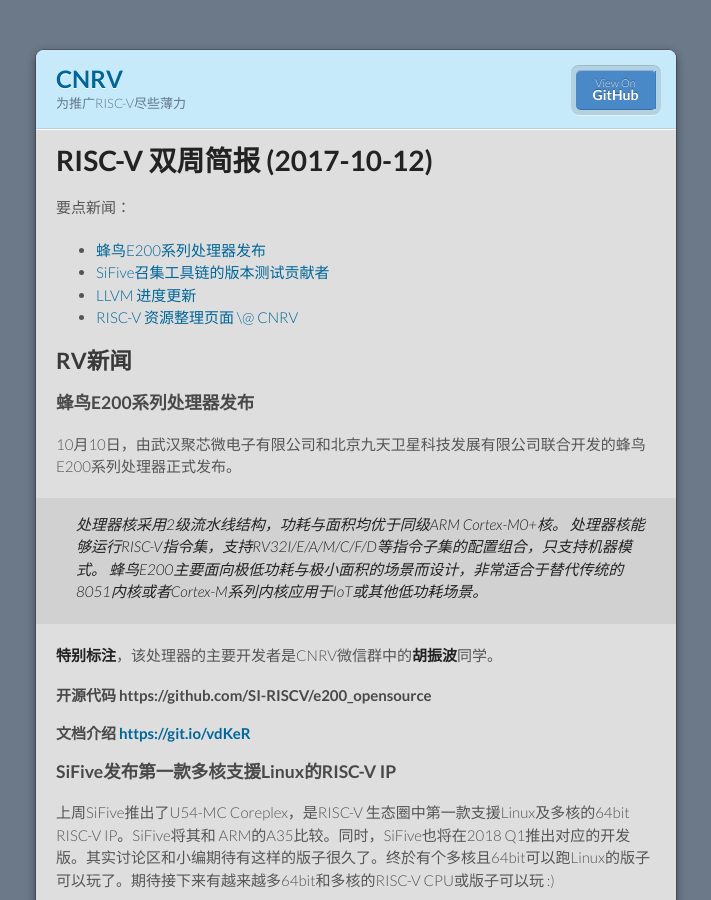
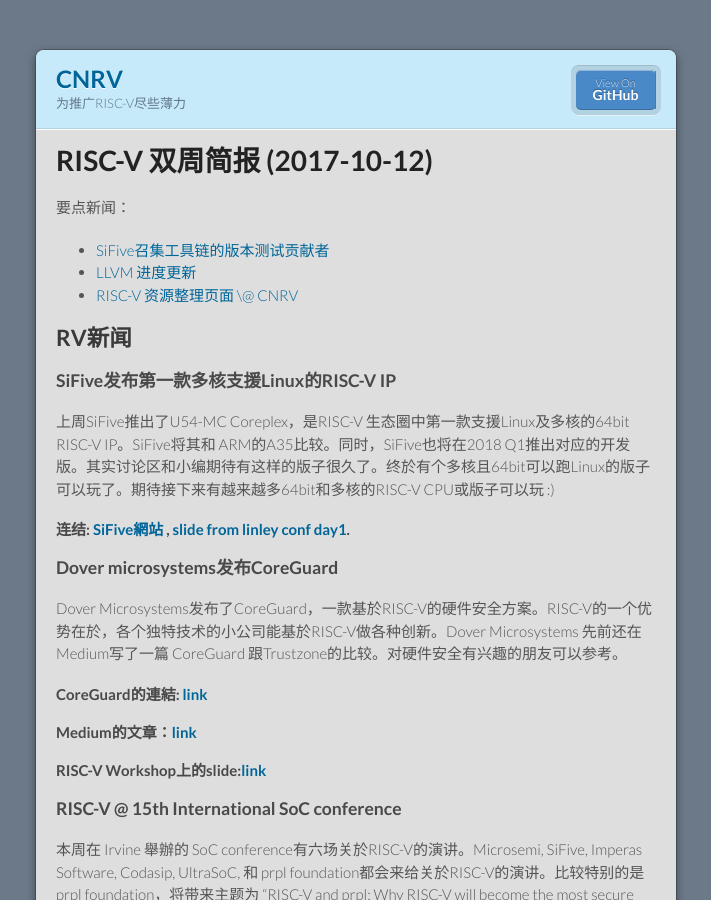
Before and after one commit to cnrv/home, a Jekyll site: the page built from bi-week-rpts/2017-10-12.md, in a window 1280 px wide and 900 px high. Shown: the whole window, without its empty margins (284-995 px from the left). Built offline with Jekyll 4.4.1, drawn with Linux system fonts in a browser that asks for light colours; Markdown is read by kramdown in place of the engine named in the settings; comment, search, counter and statistics services are not loaded; our own code applies the rules of GitHub Pages for plain Markdown files.

Commit message:
remove e200

```diff
--- a/bi-week-rpts/2017-10-12.md
+++ b/bi-week-rpts/2017-10-12.md
@@ -5,24 +5,11 @@
 # RISC-V 双周简报 (2017-10-12)
 
 要点新闻：
-- [蜂鸟E200系列处理器发布](#蜂鸟e200系列处理器发布)
 - [SiFive召集工具链的版本测试贡献者](#sifive召集工具链的版本测试贡献者)
 - [LLVM 进度更新](#llvm-进度更新)
 - [RISC-V 资源整理页面 \@ CNRV](#risc-v-资源整理页面--cnrv)
 
 ## RV新闻
-
-### 蜂鸟E200系列处理器发布
-
-10月10日，由武汉聚芯微电子有限公司和北京九天卫星科技发展有限公司联合开发的蜂鸟E200系列处理器正式发布。
-> 处理器核采用2级流水线结构，功耗与面积均优于同级ARM Cortex-M0+核。
-> 处理器核能够运行RISC-V指令集，支持RV32I/E/A/M/C/F/D等指令子集的配置组合，只支持机器模式。
-> 蜂鸟E200主要面向极低功耗与极小面积的场景而设计，非常适合于替代传统的8051内核或者Cortex-M系列内核应用于IoT或其他低功耗场景。
-
-**特别标注**，该处理器的主要开发者是CNRV微信群中的**胡振波**同学。
-
-#### 开源代码 https://github.com/SI-RISCV/e200_opensource
-#### 文档介绍 [https://git.io/vdKeR](https://github.com/SI-RISCV/e200_development/blob/master/doc/Hummingbird_E200_Series_Core_SoC_Introduction.pdf)
 
 ### SiFive发布第一款多核支援Linux的RISC-V IP
 上周SiFive推出了U54-MC Coreplex，是RISC-V 生态圈中第一款支援Linux及多核的64bit RISC-V IP。SiFive将其和 ARM的A35比较。同时，SiFive也将在2018 Q1推出对应的开发版。其实讨论区和小编期待有这样的版子很久了。终於有个多核且64bit可以跑Linux的版子可以玩了。期待接下来有越来越多64bit和多核的RISC-V CPU或版子可以玩 :)
```
